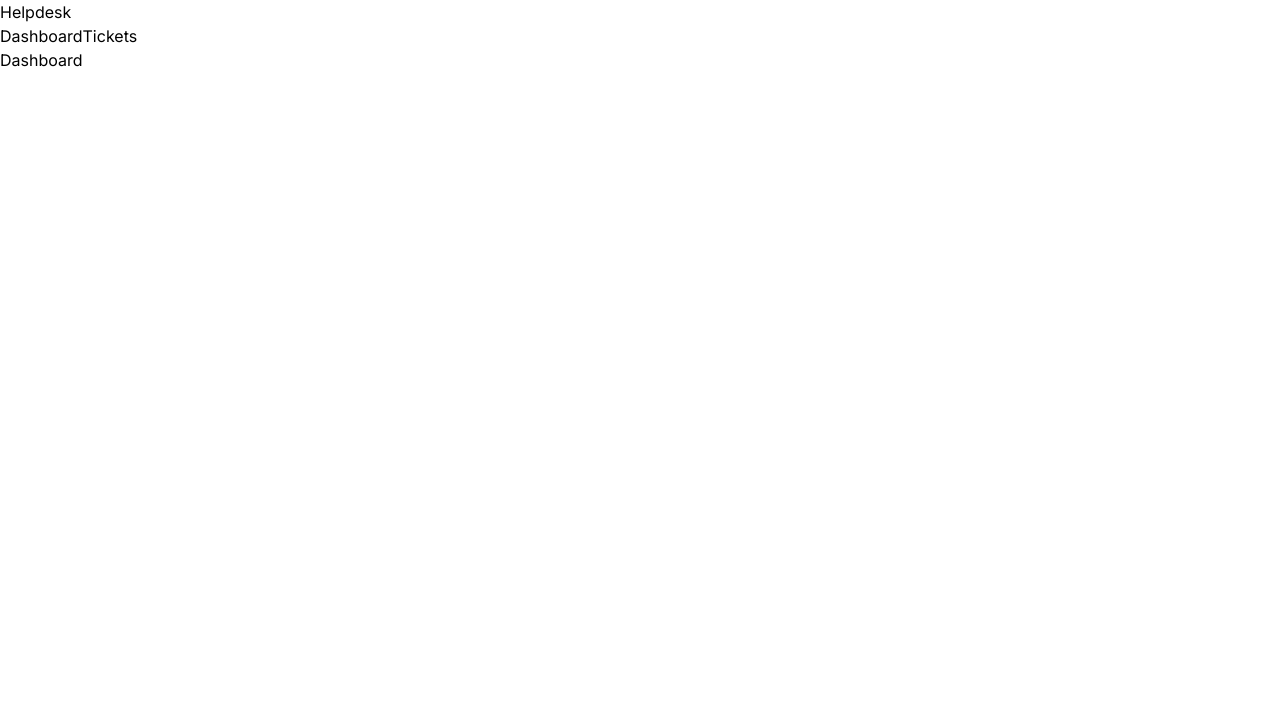
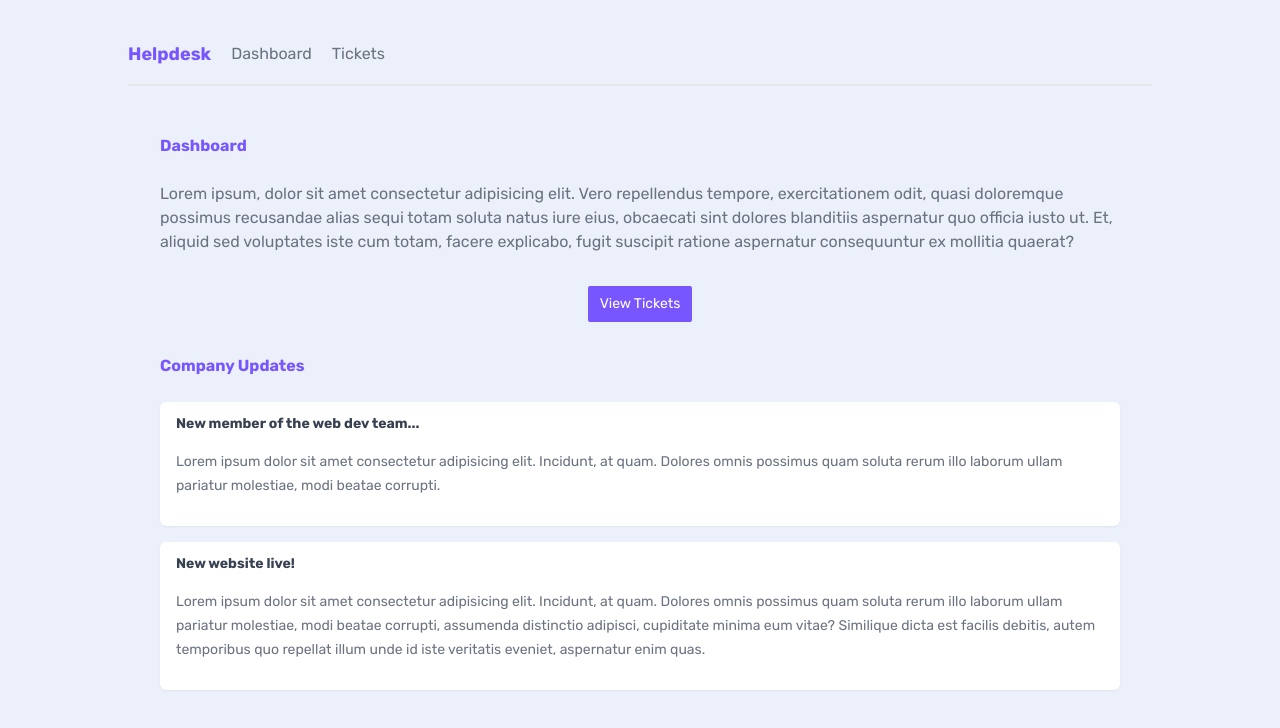
Before and after one commit to Ianmacdonald1989/helpdesk_system-, a Next.js app: page / in a window 1280 px wide. Shown: the top 728 px of the page. Built offline with nearby package versions, Linux system fonts and the light colour scheme.

Commit message:
tailwind Css and data added

```diff
--- a/app/globals.css
+++ b/app/globals.css
@@ -1,3 +1,139 @@
 @tailwind base;
 @tailwind components;
 @tailwind utilities;
+
+/* base styles */
+body {
+background: #ebf0fa;
+@apply text-gray-500 m-8;
+}
+h1, h2 {
+@apply font-bold text-primary text-lg;
+}
+main {
+@apply max-w-5xl my-12 mx-auto px-8;
+}
+main > h2 {
+@apply mb-4 pb-2 text-base ;
+}
+p > a {
+@apply text-primary underline;
+}
+
+/* nav styles */
+nav {
+@apply
+    pb-4
+    border-b-2 border-gray-200
+    flex items-center gap-5
+    my-10 mx-auto
+    max-w-5xl;
+}
+nav a, nav span {
+@apply text-gray-500;
+}
+nav a:hover {
+@apply text-black;
+}
+main nav {
+@apply border-0;
+}
+
+/* button styles */
+button {
+@apply
+    px-3 py-2
+    rounded-sm
+    flex justify-between items-center gap-2
+    text-sm;
+}
+button:hover {
+@apply bg-opacity-90;
+}
+.btn-primary {
+@apply bg-primary text-white;
+}
+.btn-secondary {
+@apply bg-gray-200 text-gray-900;
+}
+
+/* form styles */
+form {
+@apply
+    py-4 px-7
+    bg-primary
+    bg-opacity-5
+    rounded-md
+    block
+    mx-auto
+    min-w-fit w-1/4;
+}
+form label {
+@apply block;
+}
+form input,
+form textarea,
+form select {
+@apply
+    block
+    mt-2 my-4 px-2 py-1
+    rounded-sm w-full;
+}
+form button {
+@apply block mx-auto;
+}
+
+/* feedback styles */
+.error {
+@apply
+    border-2
+    border-red-500
+    bg-red-300
+    text-red-800
+    py-1 px-2
+    rounded-sm
+    block
+    max-w-fit
+    my-4 mx-auto;
+}
+
+/* card styles */
+.card {
+@apply
+    bg-white
+    shadow-sm
+    rounded-md
+    py-3 px-4 my-4
+    relative
+    overflow-hidden;
+}
+.card h3 {
+@apply
+    font-bold text-gray-700 text-sm
+    mb-0;
+}
+.card p {
+@apply my-4 text-sm leading-6;
+}
+
+/* pill styles */
+.pill {
+@apply
+    py-1 px-2 mt-3
+    inline-block
+    text-xs font-semibold;
+}
+.pill.high {
+@apply bg-red-300 text-red-600;
+}
+.pill.medium {
+@apply bg-blue-300 text-blue-600;
+}
+.pill.low {
+@apply bg-emerald-300 text-emerald-600;
+}
+.card .pill {
+@apply
+    absolute bottom-0 right-0
+    rounded-tl-md;
+}
--- a/app/layout.jsx
+++ b/app/layout.jsx
@@ -1,9 +1,9 @@
 import './globals.css'
-import { Inter } from 'next/font/google'
+import { Rubik } from 'next/font/google'
 
 import NavBar from './components/NavBar'
 
-const inter = Inter({ subsets: ['latin'] })
+const rubik = Rubik({ subsets: ['latin'] })
 
 export const metadata = {
   title: 'Create Next App',
@@ -13,7 +13,7 @@
 export default function RootLayout({ children }) {
   return (
     <html lang="en">
-      <body className={inter.className}>
+      <body className={rubik.className}>
         <NavBar />
         {children}
       </body>
--- a/app/page.jsx
+++ b/app/page.jsx
@@ -1,9 +1,27 @@
-import Image from 'next/image'
+import Link from 'next/link'
 
 export default function Home() {
   return (
-    <main>
-      <h2>Dashboard</h2>
-    </main>
-  )
-}
+        <main>
+          <h2>Dashboard</h2>
+          <p>Lorem ipsum, dolor sit amet consectetur adipisicing elit. Vero repellendus tempore, exercitationem odit, quasi doloremque possimus recusandae alias sequi totam soluta natus iure eius, obcaecati sint dolores blanditiis aspernatur quo officia iusto ut. Et, aliquid sed voluptates iste cum totam, facere explicabo, fugit suscipit ratione aspernatur consequuntur ex mollitia quaerat?</p>
+
+          <div className="flex justify-center my-8">
+            <Link href="/tickets">
+              <button className="btn-primary">View Tickets</button>
+            </Link>
+          </div>
+
+          <h2>Company Updates</h2>
+
+          <div className="card">
+            <h3>New member of the web dev team...</h3>
+            <p>Lorem ipsum dolor sit amet consectetur adipisicing elit. Incidunt, at quam. Dolores omnis possimus quam soluta rerum illo laborum ullam pariatur molestiae, modi beatae corrupti.</p>
+          </div>
+          <div className="card">
+            <h3>New website live!</h3>
+            <p>Lorem ipsum dolor sit amet consectetur adipisicing elit. Incidunt, at quam. Dolores omnis possimus quam soluta rerum illo laborum ullam pariatur molestiae, modi beatae corrupti, assumenda distinctio adipisci, cupiditate minima eum vitae? Similique dicta est facilis debitis, autem temporibus quo repellat illum unde id iste veritatis eveniet, aspernatur enim quas.</p>
+          </div>
+        </main>
+      )
+    }
--- a/tailwind.config.js
+++ b/tailwind.config.js
@@ -7,11 +7,9 @@
   ],
   theme: {
     extend: {
-      backgroundImage: {
-        'gradient-radial': 'radial-gradient(var(--tw-gradient-stops))',
-        'gradient-conic':
-          'conic-gradient(from 180deg at 50% 50%, var(--tw-gradient-stops))',
-      },
+    colors: {
+      primary: '#7856ff'
+    }
     },
   },
   plugins: [],
```
